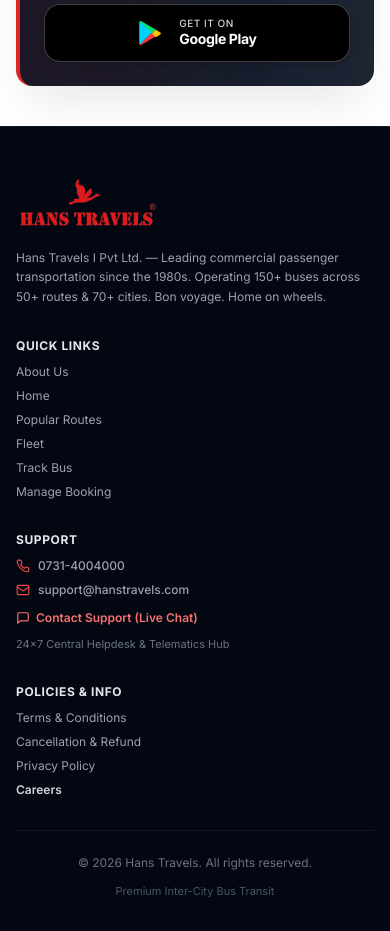
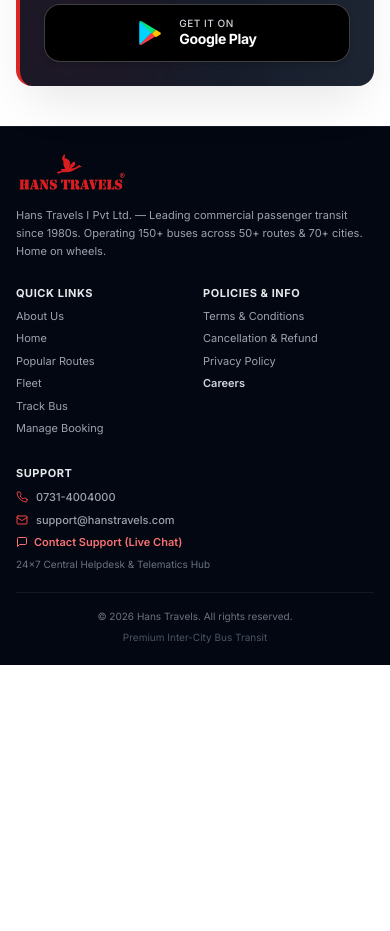
Before and after one commit to jaysinghrajput16/hans-travel, a Next.js app: page / in a window 390 px wide. Shown: the part 5680-6611 px from the top of the page. After the commit the page ends 6345 px from the top, so only its background shows below. Built offline with nearby package versions, Linux system fonts and the light colour scheme; no server answers.

Commit message:
Make footer compact and slim on mobile devices

```diff
--- a/components/Footer.jsx
+++ b/components/Footer.jsx
@@ -16,12 +16,12 @@
   };
 
   return (
-    <footer id="footer" className="bg-gray-950 text-white pt-12 pb-8 border-t border-gray-900">
+    <footer id="footer" className="bg-gray-950 text-white pt-6 sm:pt-12 pb-5 sm:pb-8 border-t border-gray-900">
       <div className="max-w-7xl mx-auto px-4 sm:px-6 lg:px-8">
-        <div className="grid grid-cols-1 sm:grid-cols-2 lg:grid-cols-4 gap-8 pb-8 border-b border-gray-900">
+        <div className="grid grid-cols-2 sm:grid-cols-2 lg:grid-cols-4 gap-x-4 gap-y-6 sm:gap-8 pb-5 sm:pb-8 border-b border-gray-900">
 
           {/* Brand & Short Description */}
-          <div className="space-y-3">
+          <div className="col-span-2 sm:col-span-2 lg:col-span-1 space-y-2 sm:space-y-3">
             <Link
               href="/"
               onClick={() => scrollTo('hero')}
@@ -33,21 +33,21 @@
                 alt="Hans Travels"
                 width={782}
                 height={296}
-                className="w-36 md:w-44 h-auto object-contain"
+                className="w-28 sm:w-36 md:w-44 h-auto object-contain"
                 priority
               />
             </Link>
-            <p className="text-xs text-gray-400 leading-relaxed">
-              Hans Travels I Pvt Ltd. — Leading commercial passenger transportation since the 1980s. Operating 150+ buses across 50+ routes &amp; 70+ cities. Bon voyage. Home on wheels.
+            <p className="text-[11px] sm:text-xs text-gray-400 leading-relaxed max-w-sm">
+              Hans Travels I Pvt Ltd. — Leading commercial passenger transit since 1980s. Operating 150+ buses across 50+ routes &amp; 70+ cities. Home on wheels.
             </p>
           </div>
 
           {/* Quick Links */}
-          <div className="space-y-2.5">
-            <h4 className="text-xs font-bold uppercase tracking-wider text-gray-200">
+          <div className="space-y-1.5 sm:space-y-2.5">
+            <h4 className="text-[11px] sm:text-xs font-bold uppercase tracking-wider text-gray-200">
               Quick Links
             </h4>
-            <ul className="space-y-2 text-xs text-gray-400">
+            <ul className="space-y-1.5 sm:space-y-2 text-[11px] sm:text-xs text-gray-400">
               <li>
                 <Link
                   href="/about-us"
@@ -104,46 +104,12 @@
             </ul>
           </div>
 
-          {/* Support */}
-          <div className="space-y-2.5">
-            <h4 className="text-xs font-bold uppercase tracking-wider text-gray-200">
-              Support
-            </h4>
-            <ul className="space-y-2 text-xs text-gray-400">
-              <li className="flex items-center gap-2">
-                <Phone className="w-3.5 h-3.5 text-red-500" />
-                <a href="tel:+917314004000" className="hover:text-white transition-colors font-medium">
-                  0731-4004000
-                </a>
-              </li>
-              <li className="flex items-center gap-2">
-                <Mail className="w-3.5 h-3.5 text-red-500" />
-                <a href="mailto:support@hanstravels.com" className="hover:text-white transition-colors font-medium">
-                  support@hanstravels.com
-                </a>
-              </li>
-              <li>
-                <button
-                  type="button"
-                  id="Contact Support"
-                  className="Contact Support contact-support text-red-400 hover:text-red-300 font-semibold transition-colors cursor-pointer flex items-center gap-1.5 pt-1"
-                >
-                  <MessageSquare className="w-3.5 h-3.5" />
-                  <span>Contact Support (Live Chat)</span>
-                </button>
-              </li>
-              <li className="text-[11px] text-gray-500 pt-0.5">
-                24x7 Central Helpdesk & Telematics Hub
-              </li>
-            </ul>
-          </div>
-
-          {/* Policies & Careers */}
-          <div className="space-y-2.5">
-            <h4 className="text-xs font-bold uppercase tracking-wider text-gray-200">
+          {/* Policies & Info */}
+          <div className="space-y-1.5 sm:space-y-2.5">
+            <h4 className="text-[11px] sm:text-xs font-bold uppercase tracking-wider text-gray-200">
               Policies & Info
             </h4>
-            <ul className="space-y-2 text-xs text-gray-400">
+            <ul className="space-y-1.5 sm:space-y-2 text-[11px] sm:text-xs text-gray-400">
               <li>
                 <Link href="/terms-and-conditions" className="hover:text-white transition-colors">
                   Terms & Conditions
@@ -167,14 +133,48 @@
             </ul>
           </div>
 
+          {/* Support */}
+          <div className="col-span-2 sm:col-span-2 lg:col-span-1 space-y-2 sm:space-y-2.5 pt-1 sm:pt-0">
+            <h4 className="text-[11px] sm:text-xs font-bold uppercase tracking-wider text-gray-200">
+              Support
+            </h4>
+            <ul className="space-y-1.5 sm:space-y-2 text-[11px] sm:text-xs text-gray-400">
+              <li className="flex items-center gap-2">
+                <Phone className="w-3 h-3 sm:w-3.5 sm:h-3.5 text-red-500 shrink-0" />
+                <a href="tel:+917314004000" className="hover:text-white transition-colors font-medium">
+                  0731-4004000
+                </a>
+              </li>
+              <li className="flex items-center gap-2">
+                <Mail className="w-3 h-3 sm:w-3.5 sm:h-3.5 text-red-500 shrink-0" />
+                <a href="mailto:support@hanstravels.com" className="hover:text-white transition-colors font-medium truncate">
+                  support@hanstravels.com
+                </a>
+              </li>
+              <li>
+                <button
+                  type="button"
+                  id="Contact Support"
+                  className="Contact Support contact-support text-red-400 hover:text-red-300 font-semibold transition-colors cursor-pointer flex items-center gap-1.5"
+                >
+                  <MessageSquare className="w-3 h-3 sm:w-3.5 sm:h-3.5 shrink-0" />
+                  <span>Contact Support (Live Chat)</span>
+                </button>
+              </li>
+              <li className="text-[10px] sm:text-[11px] text-gray-500">
+                24x7 Central Helpdesk & Telematics Hub
+              </li>
+            </ul>
+          </div>
+
         </div>
 
         {/* Copyright */}
-        <div className="pt-6 flex flex-col sm:flex-row items-center justify-between gap-3 text-xs text-gray-500">
+        <div className="pt-4 sm:pt-6 flex flex-col sm:flex-row items-center justify-between gap-1.5 sm:gap-3 text-[10px] sm:text-xs text-gray-500 text-center sm:text-left">
           <p>
             &copy; {new Date().getFullYear()} Hans Travels. All rights reserved.
           </p>
-          <p className="text-[11px] text-gray-600">
+          <p className="text-[10px] sm:text-[11px] text-gray-600">
             Premium Inter-City Bus Transit
           </p>
         </div>
```
